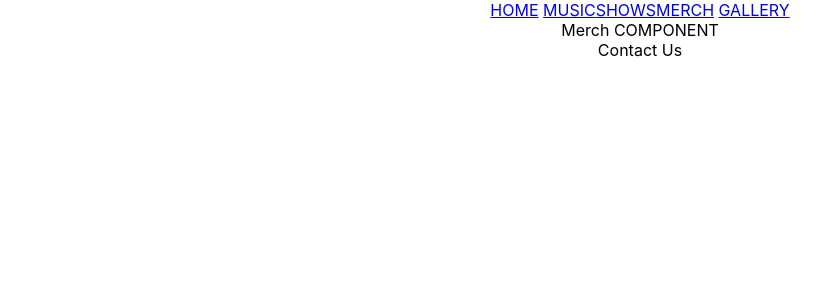
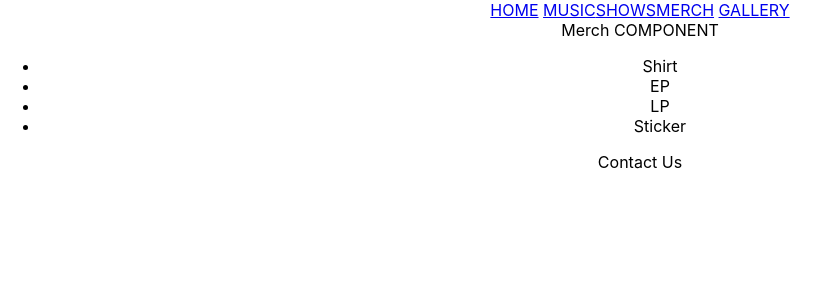
Before and after one commit to jacksap/mgb, a React (Create React App) app: page /merch in a window 1280 px wide. Shown: the top 300 px of the page, without its empty margins (0-828 px from the left). Built offline with nearby package versions, Linux system fonts and the light colour scheme.

Commit message:
testing the component styles

```diff
--- a/src/components/Merch/Merch.jsx
+++ b/src/components/Merch/Merch.jsx
@@ -5,6 +5,12 @@ const Merch = (props) => {
     return(
     <div>
         <div>Merch COMPONENT</div>
+        <ul>
+            <li>Shirt</li>
+            <li>EP</li>
+            <li>LP</li>
+            <li>Sticker</li>
+        </ul>
     </div>
     );
 }
```
